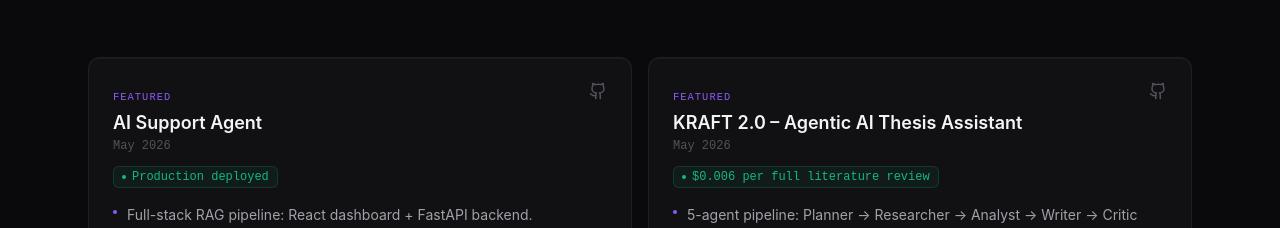
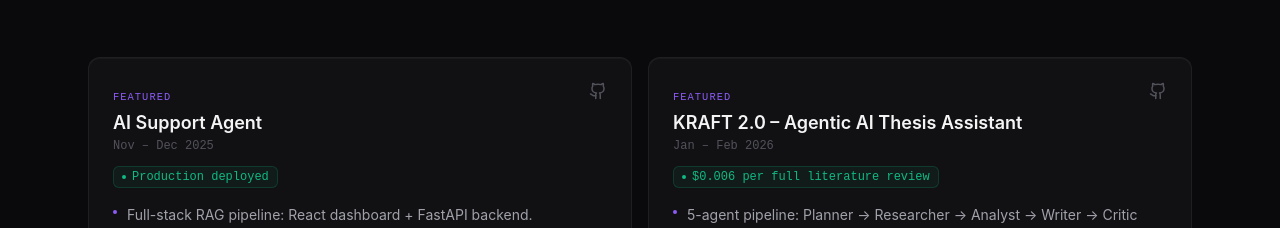
Before and after one commit to AniketDeshpande-23/AniketDeshpande-23.github.io, a Next.js app: page / in a window 1280 px wide. Shown: the part 2800-3028 px from the top of the page. Built offline with nearby package versions, Linux system fonts and the light colour scheme.

Commit message:
Fix project dates: AI Support Agent Nov-Dec 2025, KRAFT Jan-Feb 2026

```diff
--- a/app/data.ts
+++ b/app/data.ts
@@ -51,7 +51,7 @@
 export const PROJECTS = [
   {
     title: 'AI Support Agent',
-    period: 'May 2026',
+    period: 'Nov – Dec 2025',
     stack: ['Python', 'FastAPI', 'React', 'LangChain', 'FAISS', 'Docker'],
     github: 'https://github.com/AniketDeshpande-23/ai-support-agent',
     demo: null,
@@ -64,7 +64,7 @@
   },
   {
     title: 'KRAFT 2.0 – Agentic AI Thesis Assistant',
-    period: 'May 2026',
+    period: 'Jan – Feb 2026',
     stack: ['Python', 'FastAPI', 'LangGraph', 'arXiv API', 'Semantic Scholar', 'Perplexity', 'Docker', 'SSE'],
     github: 'https://github.com/AniketDeshpande-23/kraft-agentic-ai',
     demo: null,
```
Also changed, not shown: 1 other file (tests, documents, lock files or other folders).
